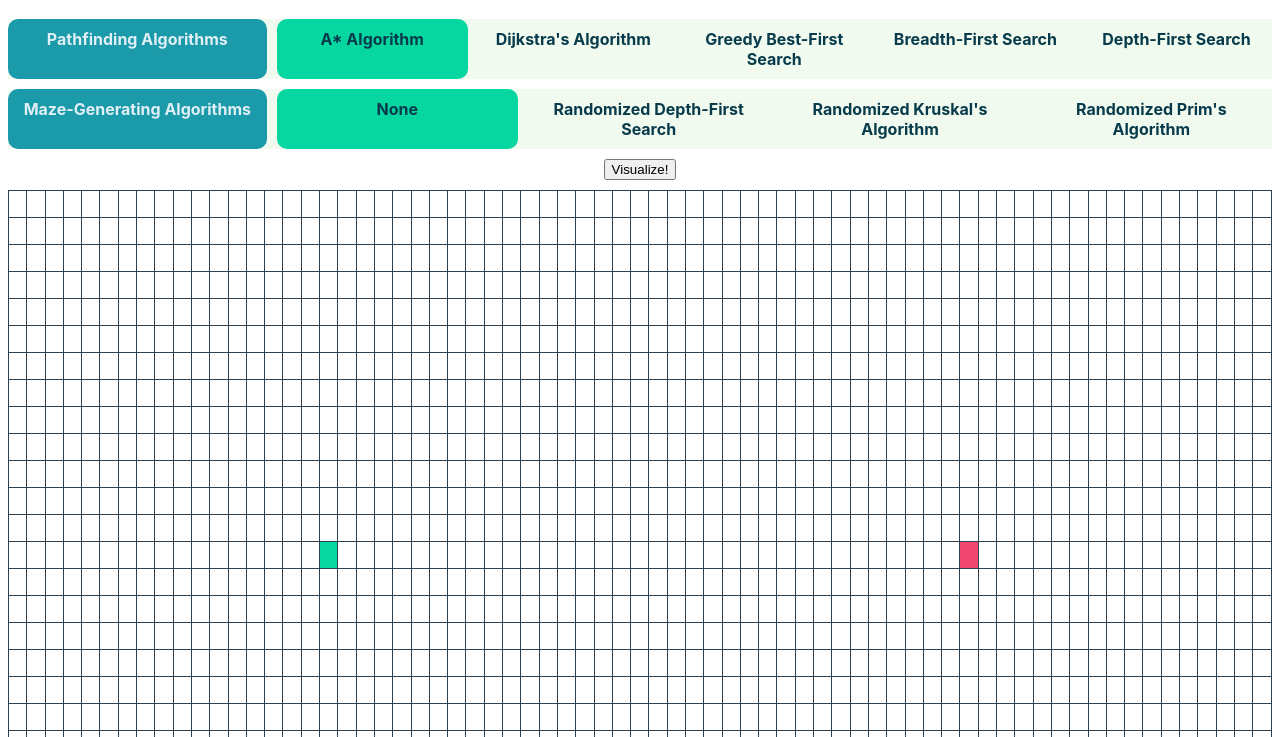
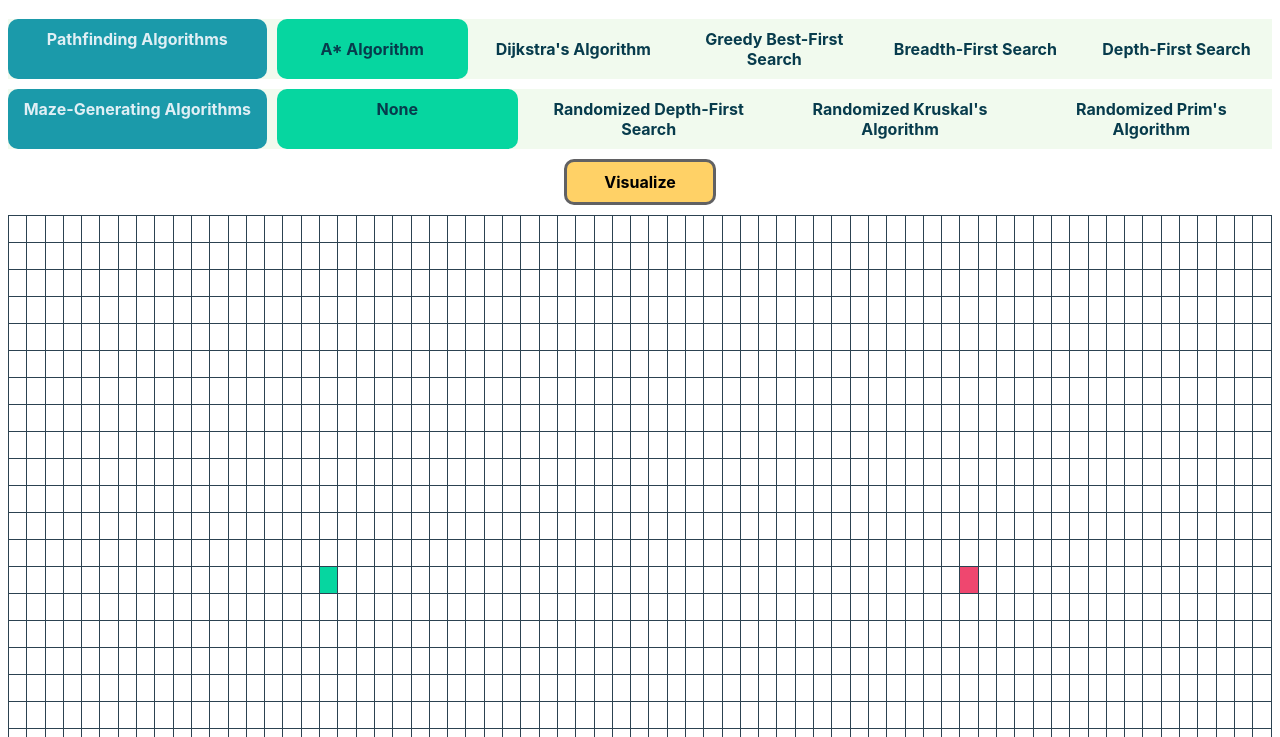
Before and after one commit to imaique/pathfinding-visualizer-2, a plain HTML site: page index.html in a window 1280 px wide. Shown: the part 63-800 px from the top of the page. Drawn offline with Linux system fonts and the light colour scheme.

Commit message:
Turn algorithm options into actual buttons and customize Visualize button

```diff
--- a/css/styles.scss
+++ b/css/styles.scss
@@ -6,23 +6,36 @@ $wall: #616163;
 $start: #44ffd2;
 $end: #ea7317;
 */
-body {
-  font-family: -apple-system, BlinkMacSystemFont, 'Segoe UI', Roboto, Helvetica,
-    Arial, sans-serif, 'Apple Color Emoji', 'Segoe UI Emoji', 'Segoe UI Symbol';
-  text-align: center;
-}
-
-.visualize {
-  margin-top: 10px;
-  margin-bottom: 10px;
-}
-
 $unvisited: transparent;
 $visited: #118ab2;
 $path: #ffd166;
 $wall: #616163;
 $start: #06d6a0;
 $end: #ef476f;
+body {
+  font-family: -apple-system, BlinkMacSystemFont, 'Segoe UI', Roboto, Helvetica,
+    Arial, sans-serif, 'Apple Color Emoji', 'Segoe UI Emoji', 'Segoe UI Symbol';
+  text-align: center;
+}
+button {
+  all: unset;
+
+  cursor: pointer;
+}
+.visualize {
+  margin-top: 10px;
+  margin-bottom: 10px;
+  background-color: $path;
+  font-weight: bold;
+  width: 10%;
+  padding: 10px;
+  border-radius: 10px;
+  border: solid $wall;
+
+  &:hover {
+    filter: brightness(85%);
+  }
+}
 
 table {
   border-collapse: collapse;
@@ -62,12 +75,6 @@ table {
   font-weight: bold;
   background-color: #f1faee;
 }
-.select-title,
-.algo-choice {
-  text-align: center;
-  border-radius: 10px;
-  padding: 10px;
-}
 
 .select-title {
   color: #e0eff5;
@@ -82,7 +89,6 @@ table {
 }
 .algo-choice {
   color: #073b4c;
-  cursor: pointer;
   position: relative;
   width: 100%;
   margin-left: 10px;
@@ -91,3 +97,9 @@ table {
     background-color: $start;
   }
 }
+.select-title,
+.algo-choice {
+  text-align: center;
+  border-radius: 10px;
+  padding: 10px;
+}
--- a/index.html
+++ b/index.html
@@ -16,7 +16,7 @@
     <div id="maze-select" class="algo-select">
       <div class="select-title">Maze-Generating Algorithms</div>
     </div>
-    <button id="visualize" class="visualize">Visualize!</button>
+    <button id="visualize" class="visualize">Visualize</button>
     <div id="container"></div>
   </body>
 </html>
--- a/js/classes/PathAlgorithmSelect.js
+++ b/js/classes/PathAlgorithmSelect.js
@@ -7,7 +7,7 @@ class PathAlgorithmSelect {
     pathfindingChoicesElement.className = groupClass;
 
     for (let algorithm of algorithms) {
-      const pathfindingAlgorithmElement = document.createElement('div');
+      const pathfindingAlgorithmElement = document.createElement('button');
       this.map.set(algorithm.function, pathfindingAlgorithmElement);
       pathfindingAlgorithmElement.textContent = algorithm.name;
       pathfindingAlgorithmElement.classList = choiceClass;
--- /dev/null
+++ b/js/classes/PathfindingManager.js
@@ -0,0 +1,2 @@
+class PathfindingManager {}
+export default PathfindingManager;
```
Also changed, not shown: css/styles.css, 1 other file.
